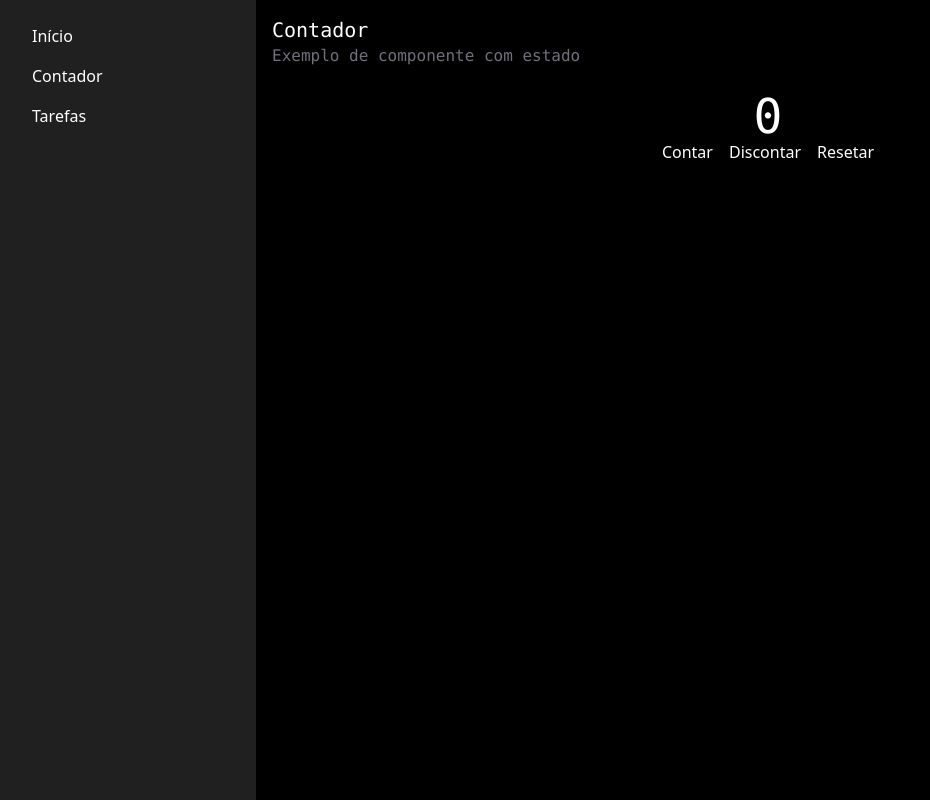
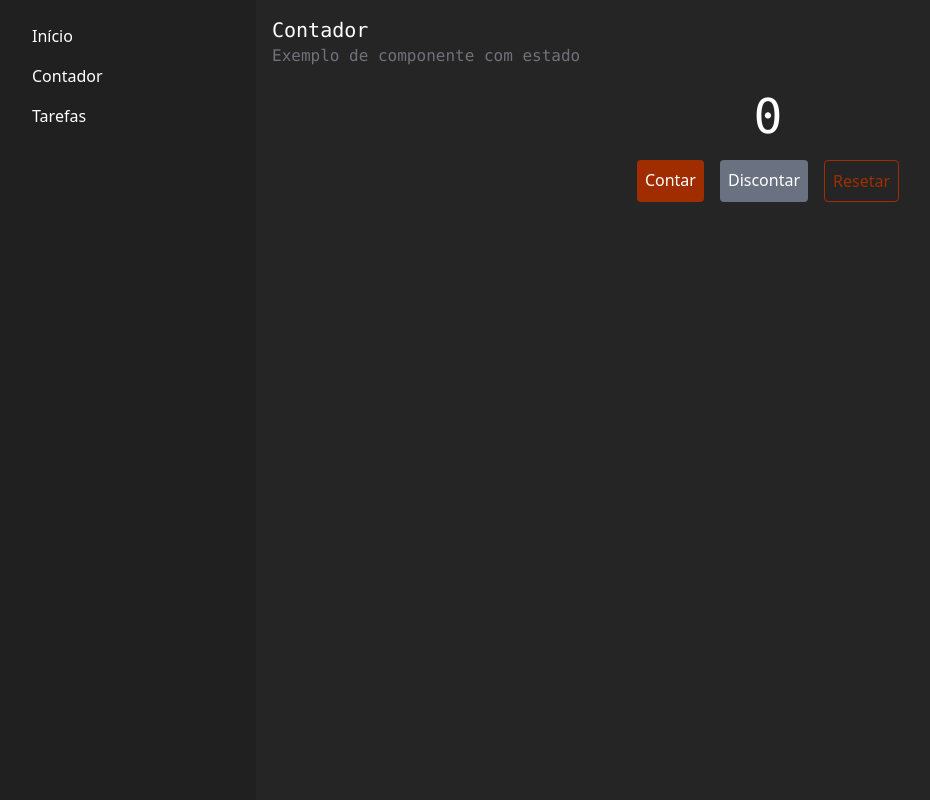
Before and after one commit to ThiagoSuchi/Studying-Angular, an Angular app: page /counter in a window 1280 px wide. Shown: the whole page, without its empty margins (0-930 px from the left). Built offline with nearby package versions, Linux system fonts and the light colour scheme.

Commit message:
style(global): ajusta backgroundColor e cria classes utilitarias padrao para btn

```diff
--- a/src/styles.css
+++ b/src/styles.css
@@ -4,6 +4,36 @@
 
 
 body {
-    background-color: #000;
+    background-color: #252525;
     color: #fff;
 }
+
+@layer components {
+    .btn {
+        @apply flex mt-5 cursor-pointer p-2 rounded
+               transition-all
+               duration-100
+               ease-in-out;
+    }
+
+    .btn-primary {
+        @apply bg-orange-800
+               hover:bg-orange-900
+               active:bg-orange-950
+               active:text-gray-300;
+    }
+
+    .btn-second {
+        @apply bg-gray-500
+               hover:bg-gray-600
+               active:bg-gray-700;
+    }
+
+    .btn-transparent {
+        @apply text-orange-800 border border-orange-800
+               hover:bg-orange-950
+               hover:text-orange-600
+               active:bg-orange-900;
+
+    }
+}
```
